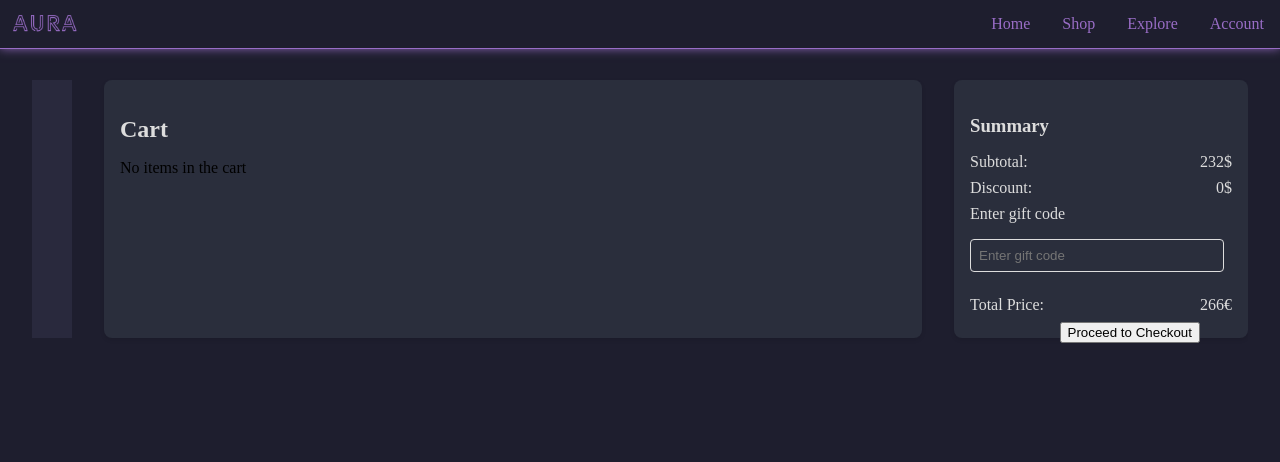
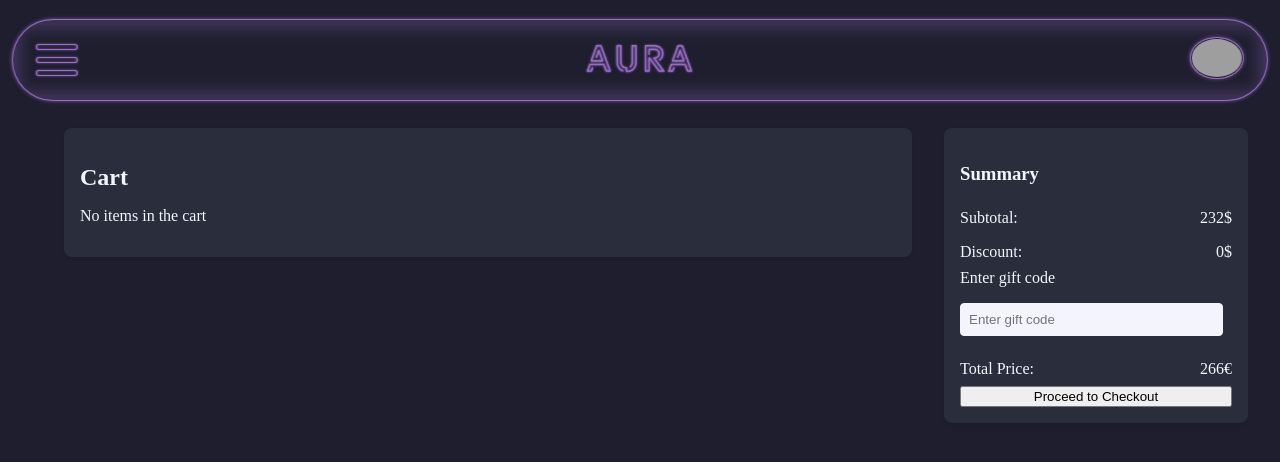
Before and after one commit to Web1-Teams/11am-grp1-repo, a React (Create React App) app in the folder aura/: page /cart in a window 1280 px wide. Shown: the top 462 px of the page. Built offline with nearby package versions, Linux system fonts and the light colour scheme; grey boxes are pictures that could not be loaded.

Commit message:
add add to wishlist function and change some css on the cart page css

```diff
--- a/aura/src/App.js
+++ b/aura/src/App.js
@@ -15,6 +15,7 @@ import Verification from "./pages/Verification";
 import ForgotPassword from "./pages/ForgotPassword";
 import Profile2 from "./pages/profile2";
 import Profile from "./pages/profile";
+import Wishlist from "./pages/wishlist";
 
 
 function App() {
@@ -29,14 +30,26 @@ function App() {
       localStorage.setItem("cartItems", JSON.stringify(cartItems));
     }
   }, [cartItems]);
+
+  const loadWishlistItems = ()=> {
+    const savedWishlist= localStorage.getItem("cartItems");
+    return savedWishlist? JSON.parse(savedWishlist) : [];
+  }
+  const[wishlistItems,setWishlistItems] = useState(loadWishlistItems());
+  useEffect(()=>{
+    if(wishlistItems.length > 0){
+      localStorage.setItem("wishlistItems" , JSON.stringify(wishlistItems));
+    }
+  } , [wishlistItems]);
   return (
     <div>
       <BrowserRouter>
         <Routes>
           <Route index element={<Main />} />
           <Route path="/home" element={<Main />} />
-          <Route path="/shop" element={<Shop cartItems={cartItems} setCartItems={setCartItems} />} />
+          <Route path="/shop" element={<Shop cartItems={cartItems} setCartItems={setCartItems} wishlistItems={wishlistItems} setWishlistItems={setWishlistItems} />} />
           <Route path="/cart" element={<Cart cartItems={cartItems} setCartItems={setCartItems} />} />
+          <Route path="wishlist" element={<Wishlist/> }/>
           <Route path="/community" element={<Community />} />
           <Route path="/sign-in" element={<SignIn/>} />
           <Route path="/sign-up" element={<SignUp/>} />
--- a/aura/src/components/cartsummry.js
+++ b/aura/src/components/cartsummry.js
@@ -1,6 +1,6 @@
 const Cartsummry = () => {
   return (
-    <aside className="summary">
+    <div className="summary">
       <h3>Summary</h3>
       <p>
         Subtotal: <span>232$</span>
@@ -16,7 +16,7 @@ const Cartsummry = () => {
         Total Price: <span>266€</span>
       </p>
       <button className="checkout">Proceed to Checkout</button>
-    </aside>
+    </div>
   );
 };
 
--- a/aura/src/components/menuebar.js
+++ b/aura/src/components/menuebar.js
@@ -1,27 +1,29 @@
+import { Link } from "react-router-dom";
+
 const Menuebar = () => {
   return (
     <div className="NavContainer">
       <div className="menuebar">
         <ul className="nav_list">
           <li className="gal-icon">
-            <a href="#">
+            <Link to ="/home">
               <i className="fa-regular fa-images"></i>
-            </a>
+            </Link>
           </li>
           <li className="store-icon">
-            <a href="#">
+            <Link to="/shop">
               <i className="fa-solid fa-store"></i>
-            </a>
+            </Link>
           </li>
           <li className="mas-icon">
-            <a href="#">
+            <Link to="/community">
               <i className="fa-regular fa-comments"></i>
-            </a>
+            </Link>
           </li>
           <li className="about-icon">
-            <a href="#">
+            <Link to="/about">
               <i className="fa-solid fa-question"></i>
-            </a>
+            </Link>
           </li>
         </ul>
       </div>
--- a/aura/src/components/shop-item.js
+++ b/aura/src/components/shop-item.js
@@ -1,21 +1,42 @@
 import { useState } from "react";
-import "../pages/styles/shop-item-style.css"
-import "../pages/styles/shop-modal-style.css"
+import "../pages/styles/shop-item-style.css";
+import "../pages/styles/shop-modal-style.css";
 
-const ShopItem = ({ data, addToCart, cartItems, isFilterActive }) => {
+const ShopItem = ({ data, addToCart, cartItems , addToWishlist , wishlistItems }) => {
     const [Modal, SetModal] = useState(false);
 
     const ToggleModal = () => {
         SetModal(!Modal);
     };
 
-    const isItemInCart = (cartItems || []).some(item => item.id === data.id);
+    if (!data) {
+        return <div className="error">Invalid item data.</div>;
+    }
+
+    const isItemInCart = data && (cartItems || []).some(item => item.id === data.id);
+    const isItemInWishlist = data && (wishlistItems || []).some(item=> item.id === data.id);
+
+
+
+
     return (
-        <>
+        <div className="card">
+            <div className="wrapper">
+                <div className="img-container">
+                    <img
+                        className="card-image"
+                        src={data.image}
+                        alt={data.title}
+                        width="200px"
+                    />
+                    <button onClick={ToggleModal} className="view-btn">
+                        View
+                    </button>
+
                     {Modal && (
                         <>
-                    <div className={`modal-active shop-styling overlay ${isFilterActive ? 'active' : ''}`} onClick={ToggleModal} />
-                    <div className={`shop-styling pop-up ${isFilterActive ? 'active' : ''}`}>
+                            <div className="shop-styling overlay" onClick={ToggleModal} />
+                            <div className="shop-styling pop-up">
                                 <div className="content-wrapper">
                                     <div className="left-section">
                                         <img className="modal-img" src={data.modalImage} alt={data.title} />
@@ -30,7 +51,7 @@ const ShopItem = ({ data, addToCart, cartItems, isFilterActive }) => {
                                         <div className="action-buttons">
                                             <div>
                                                 <h2>License</h2>
-                                        <p >Item Price: ${data.price}</p>
+                                                <p>Item Price: ${data.price}</p>
                                             </div>
                                             <div className="buttons-container">
                                                 <button
@@ -39,9 +60,11 @@ const ShopItem = ({ data, addToCart, cartItems, isFilterActive }) => {
                                                 >
                                                     {isItemInCart ? "In Cart" : "Add to Cart"}
                                                 </button>
-                                        <div className="like-btn">
+                                                <div className="like-btn"
+                                                 onClick = {() => addToWishlist(data)}
+                                                >
                                                     <label className="like-btn container">
-                                                <input defaultChecked="" type="checkbox" />
+                                                        <input type="checkbox"  checked={isItemInWishlist} readOnly />
                                                         <div className="like-btn checkmark">
                                                             <svg viewBox="0 0 256 256">
                                                                 <rect fill="none" height={256} width={256} />
@@ -63,18 +86,6 @@ const ShopItem = ({ data, addToCart, cartItems, isFilterActive }) => {
                             </div>
                         </>
                     )}
-            <div className="card">
-                <div className="wrapper" onClick={ToggleModal}>
-                    <div className="img-container" >
-                        <img
-                            className="card-image"
-                            src={data.image}
-                            alt={data.title}
-                            width="200px"
-                        />
-                        <button onClick={ToggleModal} className="view-btn">
-                            View
-                        </button>
                 </div>
                 <div className="content">
                     <p className="title">{data.title}</p>
@@ -89,7 +100,6 @@ const ShopItem = ({ data, addToCart, cartItems, isFilterActive }) => {
                 </button>
             </div>
         </div>
-        </>
     );
 };
 
--- a/aura/src/pages/cart.js
+++ b/aura/src/pages/cart.js
@@ -1,15 +1,18 @@
 import CartItems from "../components/cartItems.js";
 import Cartsummry from "../components/cartsummry.js";
-import Secnavbar from "../components/secnavbar.js";
+import Navbar from "../components/navbar.js";
 import "./styles/cart-style.css"
 
 const Cart = ({ cartItems, setCartItems }) => {
   console.log("Cart Items in cart: ", cartItems);
   return (
+
+    <div className="cart-class">
     <div className="cart-container">
-      <Secnavbar />
+    <div className="shop-styling"><Navbar IsWithSearch={false} /></div>
       <CartItems cartItems={cartItems} setCartItems={setCartItems} />
       <Cartsummry cartItems={cartItems} />
+    </div>
     </div>
   );
 }
--- a/aura/src/pages/shop.js
+++ b/aura/src/pages/shop.js
@@ -9,7 +9,7 @@ import { useState, useEffect, useMemo } from "react";
 
 const ITEMS_PER_PAGE = 12;
 
-const Shop = ({ cartItems, setCartItems }) => {
+const Shop = ({ cartItems, setCartItems , wishlistItems , setWishlistItems }) => {
   const [currentPage, setCurrentPage] = useState(1);
   const [categoryFilter, setCategoryFilter] = useState("All");
   const [priceFilter, setPriceFilter] = useState("All");
@@ -93,6 +93,13 @@ const Shop = ({ cartItems, setCartItems }) => {
     });
   };
 
+  const addToWishlist = (item) =>{
+    setWishlistItems((prevWishlistItems) =>{
+      const updatedWishlist =[...prevWishlistItems , item];
+    return updatedWishlist;
+    });
+  };
+
   return (
     <div className="shop-styling">
       <div className={isFilterActive ? "layout active" : 'layout'}>
@@ -117,7 +124,9 @@ const Shop = ({ cartItems, setCartItems }) => {
               key={item.id}
               data={item}
               addToCart={addToCart}
+              addToWishlist ={addToWishlist}
               cartItems={cartItems}
+              wishlistItems={wishlistItems}
               isFilterActive={isFilterActive}
             />
           ))}
--- a/aura/src/pages/styles/cart-style.css
+++ b/aura/src/pages/styles/cart-style.css
@@ -1,84 +1,67 @@
 
 
 
+  .cart-class .cart-container {
+    padding-top: 3rem;
+    display: flex;
+    justify-content: space-between;
+    align-items: flex-start;
+    margin: 5rem 2rem;
+    gap: 2rem;
 
-  .secnavbar {
-
-    display: flex;
-    position: fixed;
-      top: 0;
-      left: 0;
-      width: 100%;
-      height: 3rem;
-     justify-content: space-between;
-     align-items: center;
-     box-shadow: 0 0 10px #996dc6, 0 0 0 1px #996dc6;
-     z-index: 100;
   }
 
-
-  .secnavbar .secnav a {
-    margin: 0 1rem;
-    text-decoration: none;
-    color: #996DC6;
-  }
-  .secnavbar img{
-    width: 7%;
-  }
-
-  .cart-container {
-    padding-top: 3rem;
-    display: flex;
-    margin: 2rem;
-    gap: 2rem;
-  }
-
-  .cart-items {
+   .cart-class  .cart-items {
     flex: 3;
-    background: #2a2e3c;
+    background: var(--dark-variant);
     padding: 1rem;
     border-radius: 8px;
     box-shadow: 0 0.125rem 0.25rem rgba(0, 0, 0, 0.1);
+    margin: 0;
+
+  }
+  .cart-class  .cart-items p{
+    color: var(--light);
   }
 
-  .cart-items h2 {
-    color: #ddd;
+  .cart-class  .cart-items h2 {
+    color: var(--light);
     margin-bottom: 1rem;
   }
 
-  .cart-items table {
+  .cart-class  .cart-items table {
     width: 100%;
     border-collapse: collapse;
   }
 
-  .cart-items th, .cart-items td {
+  .cart-class  .cart-items th, .cart-items td {
     color: #ddd;
     padding: 1rem;
     text-align: left;
-    border-bottom: 0.063rem solid #996DC6;
+    border-bottom: 0.063rem solid var( --secondary-color);
   }
 
-  .cart-items img {
+  .cart-class  .cart-items img {
     width: 5rem;
     height: auto;
     margin-right: 1rem;
     vertical-align: middle;
   }
 
-  .cart-items button {
+  .cart-class  .cart-items button {
     padding: 0.2rem 0.5rem;
-    border: 1px solid #2a2e3c;
-    background: #2a2e3c;
+    border: 1px solid var(--dark-variant);
+    background: var(--dark-variant);
     color: #ddd;
     cursor: pointer;
   }
 
-  .cart-items button:hover {
+  .cart-class  .cart-items button:hover {
     background: #4a4c50;
   }
 
 
-  .remove {
+  .cart-class  .remove {
     color: black;
     border: none;
     padding: 0.2rem 0.5rem;
@@ -86,40 +69,54 @@
   }
 
 
-  .summary {
+  .cart-class  .summary {
     flex: 1;
-    background: #2a2e3c ;
+    background: var(--dark-variant) ;
     padding: 1rem;
     border-radius:0.5rem;
     box-shadow: 0 0.125rem 0.25rem rgba(0, 0, 0, 0.1);
+    display: flex;
+    justify-content: center;
+    flex-direction: column;
   }
 
-  .summary h3 {
-    color: #ddd;
+  .cart-class  .summary h3 {
+    color: var(--light);
     margin-bottom: 1rem;
   }
 
-  .summary p {
-    color: #ddd;
+  .cart-class  .summary p {
+    color: var(--light);
     display: flex;
     justify-content: space-between;
     margin: 0.5rem 0;
   }
 
-  .summary input {
+  .cart-class  .summary input {
     width: 90%;
-    background-color: #2a2e3c;
-    color: #ddd;
+    background-color: var(--light);
+    color: var(--dark-variant);
     padding: 0.5rem;
     margin: 1rem 0;
-    border: 0.063rem solid #ddd;
+    border: 0.063rem solid var(--light);
     border-radius: 0.25rem;
   }
-  .summary label{
-    color: #ddd;
+  .cart-class  .summary label{
+    color: var(--light);
   }
 
-  .checkout{
-    position: absolute;
-    right: 6em;
+  @media only screen and (max-width: 767px) {
+    .cart-class .cart-container {
+      flex-direction: column;
+      gap: 1rem;
+    }
+
+    .cart-class .cart-items {
+      flex: unset;
+    }
+
+    .cart-class .summary {
+      width: 93%;
+      order: 2; /* Ensures the summary appears below the items */
+    }
   }
--- a/aura/src/pages/styles/wishlistStyle.css
+++ b/aura/src/pages/styles/wishlistStyle.css
@@ -11,8 +11,10 @@
   flex-wrap: wrap;
   padding-top: 3rem;
   display: flex;
+  align-items: flex-start;
   margin: 2rem;
   gap: 2rem;
+
 }
 button{
   text-align: center;
--- a/aura/src/pages/wishlist.js
+++ b/aura/src/pages/wishlist.js
@@ -1,10 +1,8 @@
 
 
 import "./styles/wishlistStyle.css";
-const wishListItems = ({ wishlistItems, removeFromWishlist, addToCartFromWishlist }) =>{
+const wishList = ({ wishlistItems, removeFromWishlist, addToCartFromWishlist }) =>{
 
-
-const WishList = () => {
   return (
     <div className = "shop-styling wishlist-Class">
     <div className="wishlist-container">
@@ -33,7 +31,7 @@ const WishList = () => {
           <button className="remove" onClick ={(removeFromWishlist(item.id))}>REMOVE</button>
         </td>
         <td>
-          <button className="add-to-cart" onClick ={(addToCartFromWishlist(item.id))}>ADD TO CART</button>
+          <button className="add-to-cart" onClick ={(addToCartFromWishlist(item.id))(removeFromWishlist(item.id))}>ADD TO CART</button>
         </td>
       </tr>
       ))
@@ -53,5 +51,5 @@ const WishList = () => {
 
 
 
-};
-export default  wishListItems;
+
+export default  wishList;
```
Lines whose indentation alone changed are shown as unchanged.
